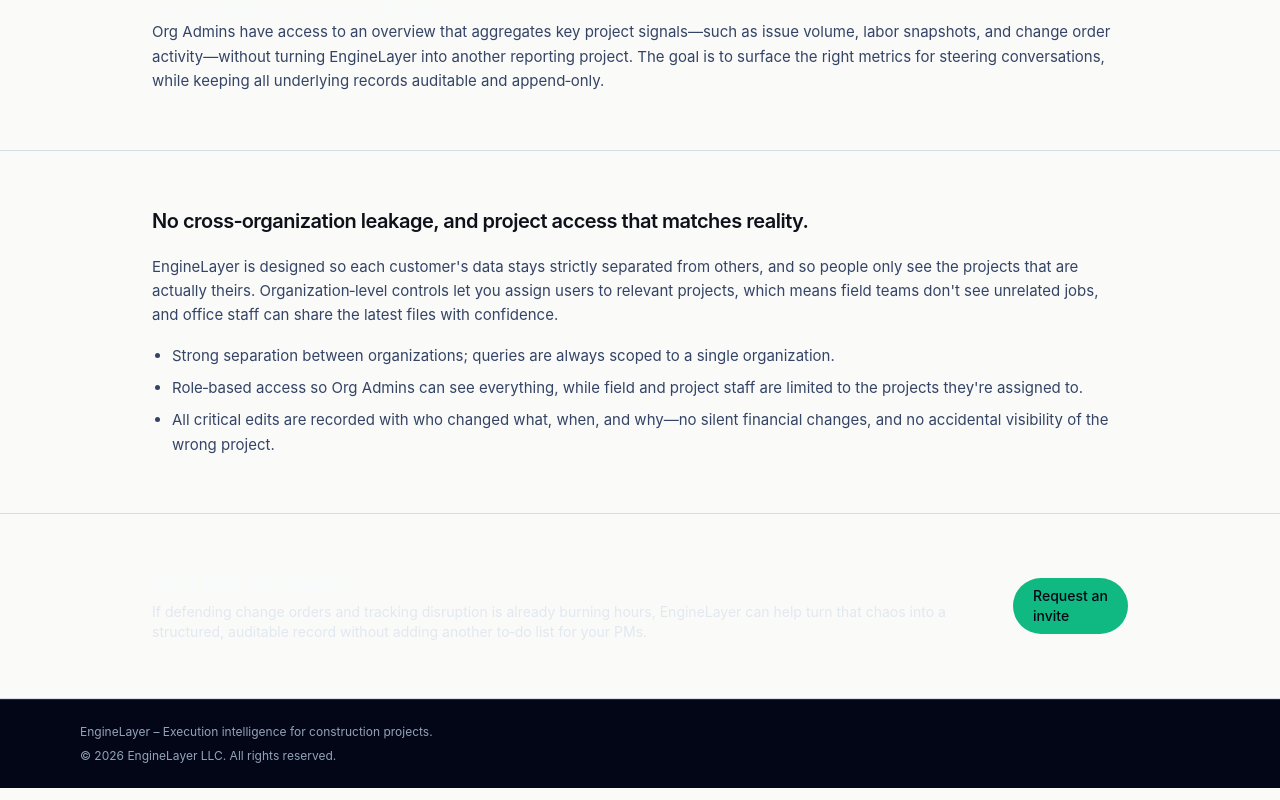
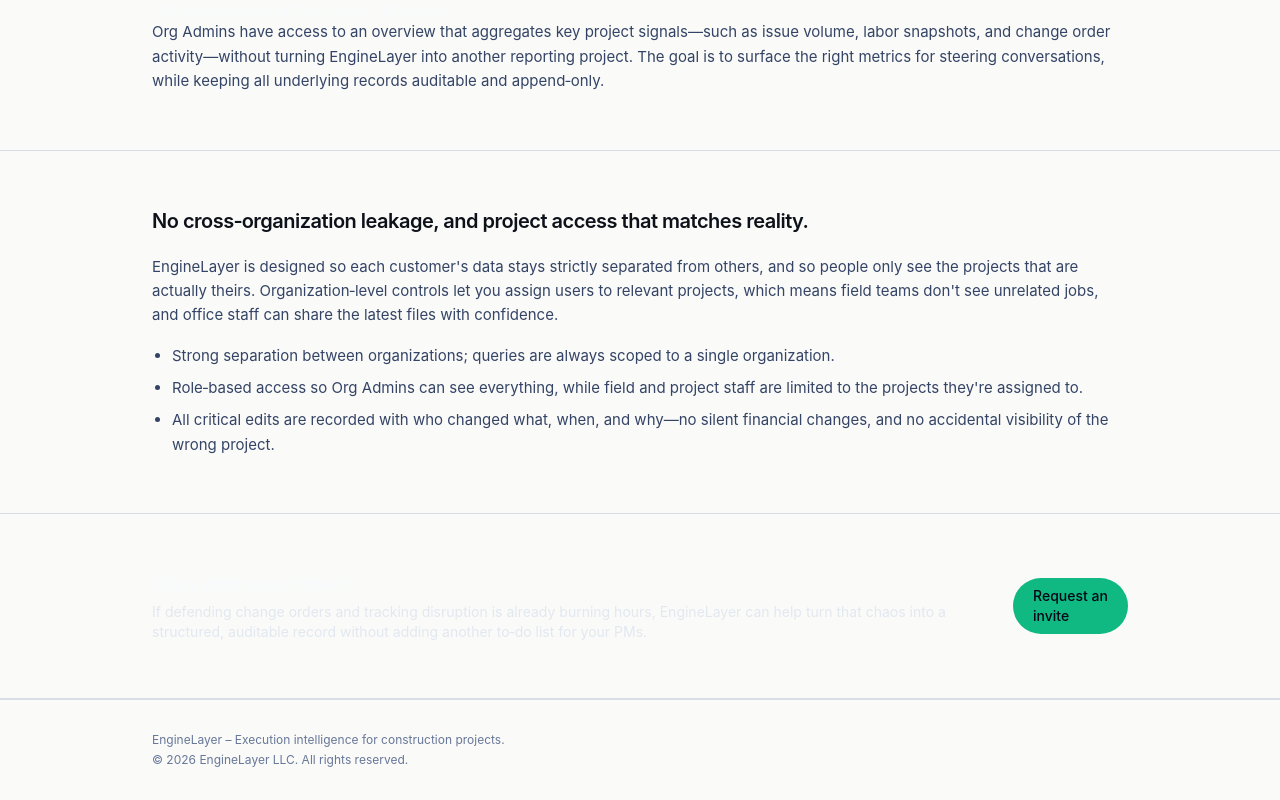
Before and after one commit to EngineLayer-ai/enginelayer-marketing, a Next.js app: page / in a window 1280 px wide. Shown: the part 2103-2903 px from the top of the page. Built offline with nearby package versions, Linux system fonts and the light colour scheme.

Commit message:
redesign: Footer with new palette

```diff
--- a/src/components/Footer.tsx
+++ b/src/components/Footer.tsx
@@ -1,7 +1,7 @@
 export function Footer() {
   return (
-    <footer className="border-t border-slate-800 bg-slate-950">
-      <div className="mx-auto flex max-w-6xl flex-col gap-2 px-4 py-6 text-xs text-slate-400">
+    <footer className="border-t border-navy-100 bg-cream-50">
+      <div className="mx-auto flex max-w-5xl flex-col gap-1 px-6 py-8 text-xs text-navy-400">
         <span>EngineLayer – Execution intelligence for construction projects.</span>
         <span>© {new Date().getFullYear()} EngineLayer LLC. All rights reserved.</span>
       </div>
```
